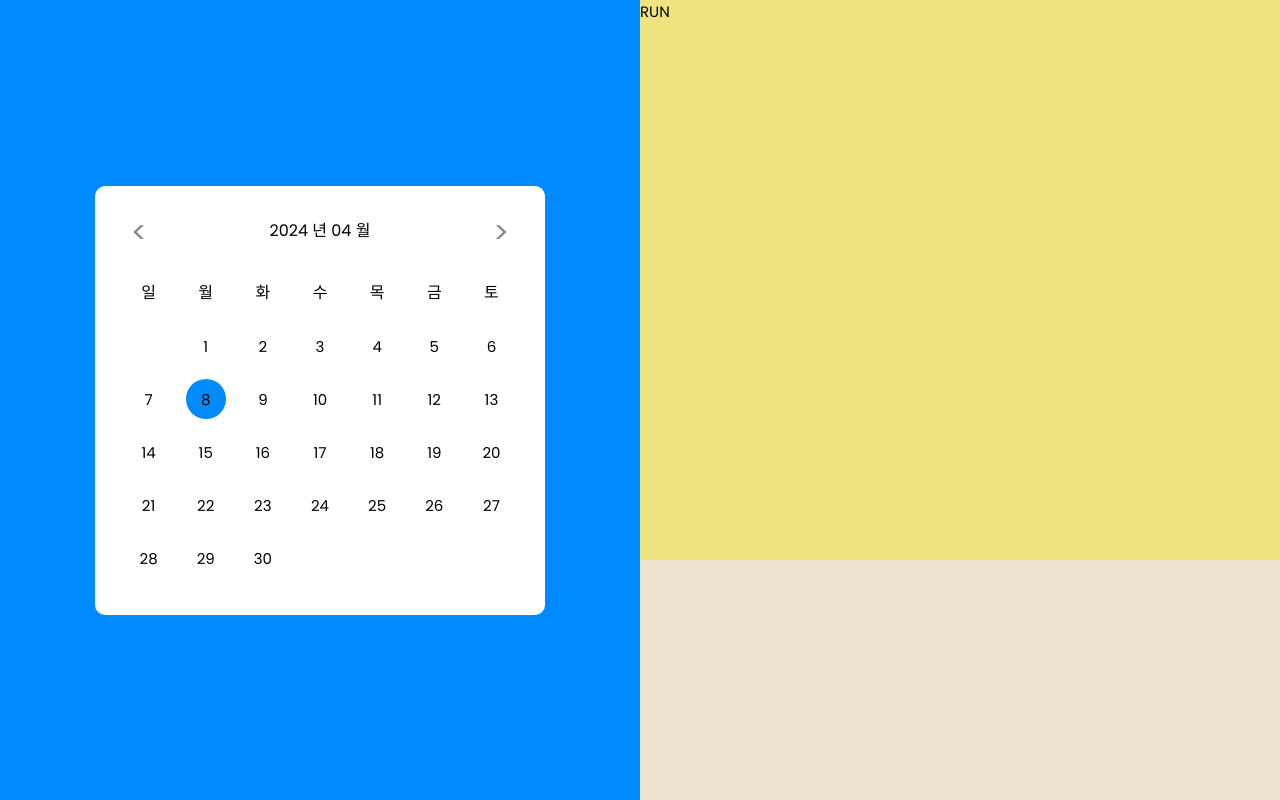
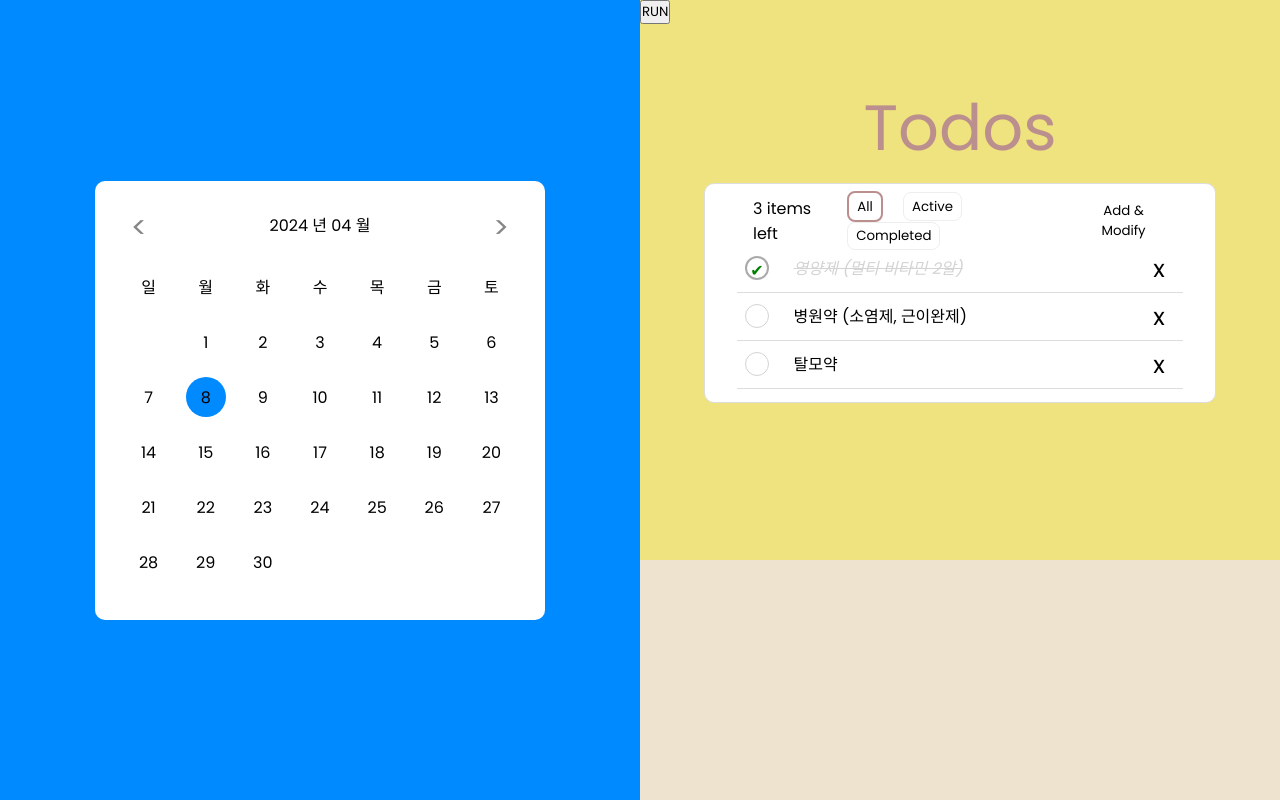
Before and after one commit to scotch805/capstone_design, a PHP site: page /calendar.php in a window 1280 px wide. Run offline with PHP 8.4, Linux system fonts and the light colour scheme.

Commit message:
Please enter the commit message for your changes. Lines starting

```diff
--- a/calendar.php
+++ b/calendar.php
@@ -40,7 +40,7 @@
           <li>금</li>
           <li>토</li>
         </ul>
-
+        <!--------------함수를 작동시키기 위해서 날짜를 변수로?------------->
         <ul class="days">
           <?php for($blank =0; $blank < $start_week; $blank++): ?> <!-- start-week(숫자)를 이용해서 -->
             <li> </li>  <!-- 빈 요일은 공백으로 채우기 -->
@@ -85,10 +85,44 @@
       echo "Your test function on button click is working";
     }
 
-  if(array_key_exists('test',$_POST)){    // name의 test를 이용
+    if(array_key_exists('test',$_POST)){    // name="test"인 input을 누르면 함수가 작동
       testfun();
     }
 
   ?>
 
+  <!-- 여기서부터 Todo -->
+    <div class="todo-wrapper">
+      <div class="todo-title">Todos</div>
+      <div class="todo-box">
+            <div class="todo-top">
+              <div class="left-items">3 items left</div>
+              <div class="button-group">    <!--button 클릭시 mysql과 연동 되도록 -->
+                  <button class="show-all-btn selected" data-type="all">All</button>
+                  <button class="show-active-btn" data-type="active">Active</button>
+                  <button class="show-completed-btn" data-type="completed">Completed</button>
               </div>
+              <button class="clear-completed-btn">Add & Modify</button> <!-- 이 부분을 추가(수정)으로 바꾸기, 팝업 이벤트로?-->
+            </div>
+
+            <ul class="todo-list">    <!--checkbox, delBtn 항목 클릭시 mysql과 연동 -->
+                  <li class="todo-item checked">
+                    <div class="checkbox">✔</div>
+                    <div class="todo">영양제 (멀티 비타민 2알)</div>
+                    <button class="delBtn">x</button>
+                </li>
+                <li class="todo-item">
+                    <div class="checkbox"></div>
+                    <div class="todo">병원약 (소염제, 근이완제)</div>
+                    <button class="delBtn">x</button>
+                </li>
+                <li class="todo-item">
+                    <div class="checkbox"></div>
+                    <div class="todo">탈모약 </div>
+                    <button class="delBtn">x</button>
+                </li>
+            </ul>
+      </div>
+      <!--<p class='info'>더블클릭 시 수정</p>-->
+    </div>
+</div>
--- a/calendar_design.css
+++ b/calendar_design.css
@@ -9,7 +9,7 @@
 }
 
  /*#3 */
-button {
+.location1 button {
   /* button 요소에 기본적으로 설정되는 스타일 속성 초기화 */
   border: none;
   outline: none;
@@ -19,7 +19,7 @@ button {
 }
 
  /*#4 */
-body {
+body {    /*loaction 1,2를 상하로 스크롤되게 만들기 */
   /*display: flex;
   align-items: center;
   justify-content: center;
@@ -122,8 +122,182 @@ body {
     background: #008aff;
 }
 
-  input {
-    font-size: 15px;
+.location1 input {
+    font-size: 1rem;
     background: none;
     border: none;
 }
+
+/*************
+여기서부터 Todo
+**************/
+
+.todo-wrapper {
+  align-content: center;
+  justify-content: center;
+  margin-top: 3rem;
+  min-width: 600px;
+}
+
+.todo-title {
+  padding: 0.5rem;
+  text-align: center;
+  color: rosybrown;
+  font-size: 4rem;
+}
+
+.todo-box {
+  margin: 0 auto; /*수평 중앙 정렬하기*/
+  padding-left: 5%;
+  padding-right: 5%;
+  padding-top: 2%;
+  padding-bottom: 2%;
+  width: 80%;
+  background-color: white;
+  border: 1px solid #ddd;
+  border-radius: 10px;
+}
+
+.todo-input-box {
+  display: flex;
+  flex-wrap: nowrap;
+  flex-direction: row;
+  height: 3rem;
+  border-bottom: 1px solid #ddd;
+  justify-content: flex-start;
+  align-items: center;
+}
+
+button {
+  background-color: transparent;
+  border: 0;
+}
+
+.complete-all-btn {
+  color: gray;
+  min-width: none;
+  min-height: none;
+  width: 1.5rem;
+  height: 1.5rem;
+  margin: 0.5rem 0.5rem;
+  border-radius: 50px;
+  cursor: pointer;
+  font-size: 1.2rem;
+
+}
+
+.complete-all-btn.checked {
+  color: green
+}
+
+.todo-input {
+  width: 80%;
+  text-align: center;
+  border: 0;
+  outline: none;
+  font-size: 1.3rem;
+}
+
+.todo-item {
+  position: relative;
+  display: flex;
+  flex-wrap: nowrap;
+  flex-direction: row;
+  justify-content: space-between;
+  align-items: center;
+  height: 3rem;
+  border-bottom: 1px solid #ddd;
+}
+
+.todo-item:hover .delBtn {
+  opacity: 1;
+}
+
+.checkbox {
+  min-width: none;
+  min-height: none;
+  width: 1.5rem;
+  height: 1.5rem;
+  margin: 0.5rem 0.5rem;
+  border-radius: 50px;
+  border: 1px solid lightgray;
+  cursor: pointer;
+  text-align: center;
+}
+
+.todo-item.checked .checkbox{
+  border: 2px solid darkgray;
+  color: green;
+}
+
+.todo {
+  font-size: 1rem;
+  padding: 0 1rem;
+  width: 80%;
+}
+
+.todo-item.checked .todo{
+font-style: italic;
+text-decoration: line-through;
+color: lightgray;
+}
+
+.delBtn {
+  opacity: 1;
+  width: 3rem;
+  height: 3rem;
+  font-size: 1.5rem;
+  font-weight: lighter;
+  cursor: pointer;
+}
+
+.todo-top {
+  height: 3rem;
+  display: flex;
+  flex-wrap: nowrap;
+  flex-direction: row;
+  justify-content: space-between;
+  align-items: center;
+  padding: 0 1rem;
+}
+
+.button-group{
+  flex-direction: row;
+  flex-wrap: nowrap;
+}
+
+.button-group button {
+  border: 1px solid #eee;
+  padding: 0.2rem 0.5rem;
+  margin: 0 0.5rem;
+  border-radius: 8px;
+  cursor: pointer;
+}
+
+.button-group button.selected {
+  border: 2px solid rosybrown;
+  padding: 0.2rem 0.5rem;
+  margin: 0 0.5rem;
+  border-radius: 8px;
+}
+
+.clear-completed-btn:hover {
+  font-style: italic;
+  text-decoration: underline;
+  cursor: pointer;
+}
+
+.edit-input {
+  position: absolute;
+  left: 0;
+  top: 0;
+  width: 590px;
+  height: 2.8rem;
+  margin: 0;
+}
+
+p.info {
+  margin-top: 1.5rem;
+  text-align: center;
+  color: #ccc;
+}
```
Lines whose indentation alone changed are shown as unchanged.
